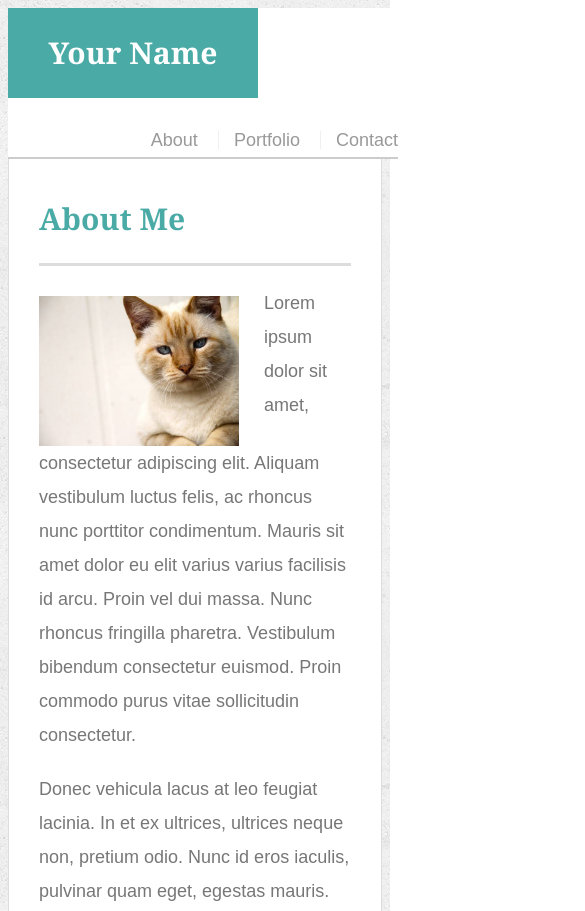
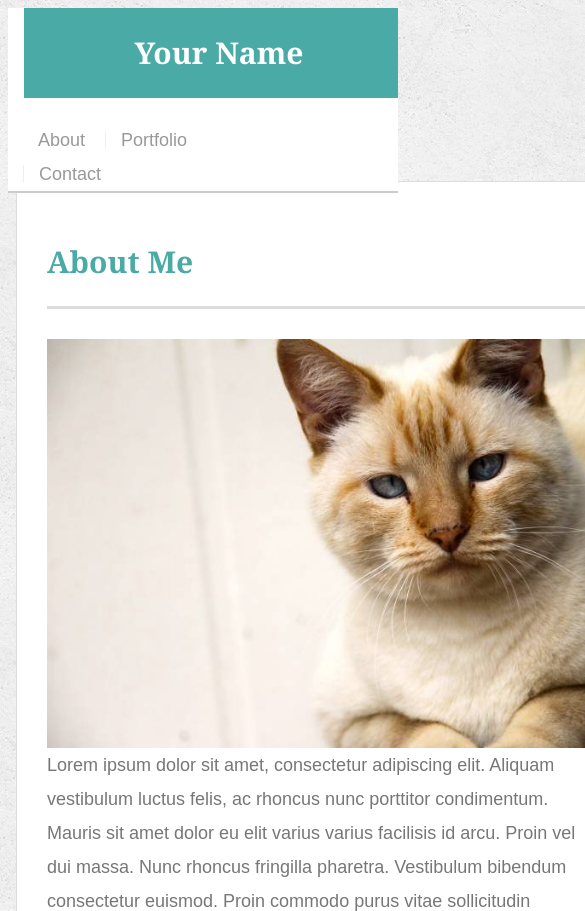
Before and after one commit to rohitchhetri/Responsive-Portfolio, a plain HTML site: page index.html in a window 390 px wide. Shown: the top 911 px of the page, 585 px wide, since content can reach past the window. Drawn offline with Linux system fonts and the light colour scheme.

Commit message:
index.html media screen

```diff
--- a/assets/css/style.css
+++ b/assets/css/style.css
@@ -215,3 +215,63 @@ input[type=submit] {
   background: #4aaaa5;
   border: 0 none;
 }
+
+@media screen and (max-width:980px)
+{
+  #logo{
+    margin-left:39px;
+}
+
+#main-container{
+  max-width:609px;
+  margin: 3px 45px 47px 45px;
+
+  min-height: 10px;
+}
+
+nav{
+  margin-right: 40px;
+}
+}
+
+@media  screen and (max-width:768px)
+{
+.main-section {
+    float: left;
+    width: 734px;
+    max-width: 960px;
+    padding: 30px;
+    margin: 0 0 500px -37px;
+    background: #ffffff;
+    border: 1px solid #dddddd;
+}
+
+#logo{
+  margin-left:16px;
+}
+
+}
+
+@media screen and (max-width:640px)
+{
+
+  #logo
+  {
+    width: 100% ;
+  }
+
+  nav
+  {
+    margin-right: 176px;
+  }
+  .main-section{
+
+    width: 609px;
+    margin-top:43px;
+  }
+
+  .auth-image
+  {
+    width: 546px;
+  }
+}
```
